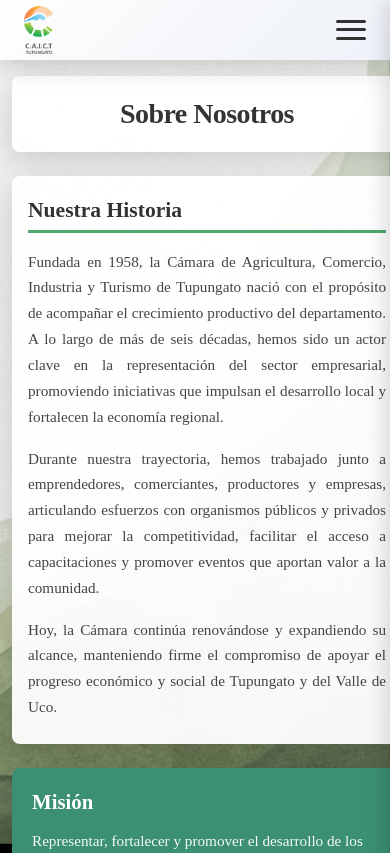
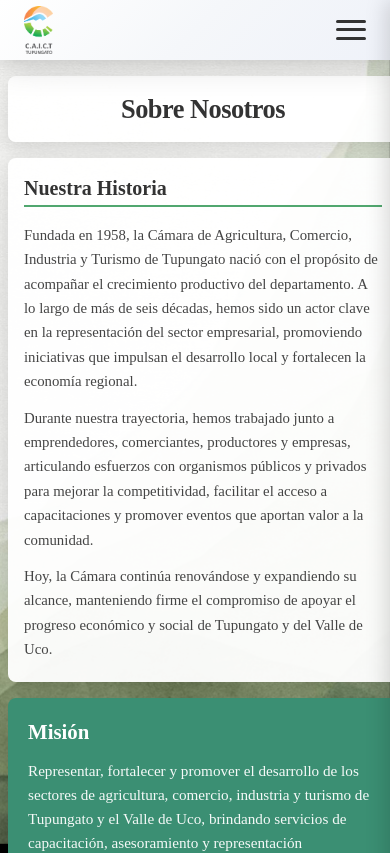
Before and after one commit to briobartech/CCprograma, a React (Vite) app: page /CCprograma/about in a window 390 px wide. Shown: the top 853 px of the page. Built offline with nearby package versions, Linux system fonts and the light colour scheme.

Commit message:
fix: optimize About page responsive design for mobile 375x667

```diff
--- a/src/pages/About.jsx
+++ b/src/pages/About.jsx
@@ -123,11 +123,15 @@ const AboutStyled = styled.div`
   min-height: calc(100vh - 60px);
 
   @media (max-width: 768px) {
-    padding: 1.5rem 1rem;
+    padding: 1.5rem 0.75rem;
   }
 
   @media (max-width: 480px) {
-    padding: 1rem 0.75rem;
+    padding: 1rem 0.5rem;
+  }
+
+  @media (max-width: 375px) {
+    padding: 0.75rem 0.5rem;
   }
 `
 
@@ -139,11 +143,15 @@ const Container = styled.div`
   gap: 3rem;
 
   @media (max-width: 768px) {
-    gap: 2rem;
+    gap: 1.5rem;
   }
 
   @media (max-width: 480px) {
-    gap: 1.5rem;
+    gap: 1rem;
+  }
+
+  @media (max-width: 375px) {
+    gap: 0.75rem;
   }
 `
 
@@ -154,17 +162,18 @@ const Section = styled.section`
   box-shadow: 0 10px 30px rgba(0, 0, 0, 0.15);
 
   @media (max-width: 768px) {
-    padding: 2rem;
+    padding: 1.5rem 1.25rem;
     border-radius: 10px;
   }
 
   @media (max-width: 480px) {
-    padding: 1.5rem 1rem;
+    padding: 1.25rem 1rem;
     border-radius: 8px;
+    box-shadow: 0 6px 20px rgba(0, 0, 0, 0.12);
   }
 
   @media (max-width: 375px) {
-    padding: 1.25rem 0.75rem;
+    padding: 1rem 0.75rem;
   }
 `
 
@@ -176,8 +185,16 @@ const Title = styled.h1`
   font-weight: 700;
   letter-spacing: -0.02em;
 
+  @media (max-width: 768px) {
+    font-size: 1.85rem;
+  }
+
   @media (max-width: 480px) {
-    font-size: 1.75rem;
+    font-size: 1.65rem;
+  }
+
+  @media (max-width: 375px) {
+    font-size: 1.5rem;
   }
 `
 
@@ -189,13 +206,20 @@ const SectionTitle = styled.h2`
   border-bottom: 3px solid #51a76fff;
   padding-bottom: 0.5rem;
 
+  @media (max-width: 768px) {
+    font-size: 1.4rem;
+    margin-bottom: 1.25rem;
+  }
+
   @media (max-width: 480px) {
-    font-size: 1.35rem;
+    font-size: 1.25rem;
     margin-bottom: 1rem;
+    border-bottom-width: 2px;
+    padding-bottom: 0.4rem;
   }
 
   @media (max-width: 375px) {
-    font-size: 1.25rem;
+    font-size: 1.15rem;
   }
 `
 
@@ -204,19 +228,26 @@ const Text = styled.p`
   line-height: 1.8;
   color: #444;
   margin: 0 0 1rem 0;
-  text-align: justify;
+  text-align: left;
 
   &:last-child {
     margin-bottom: 0;
   }
 
-  @media (max-width: 480px) {
-    font-size: 0.95rem;
+  @media (max-width: 768px) {
+    font-size: 1rem;
     line-height: 1.7;
   }
 
+  @media (max-width: 480px) {
+    font-size: 0.925rem;
+    line-height: 1.65;
+    margin-bottom: 0.75rem;
+  }
+
   @media (max-width: 375px) {
-    font-size: 0.9rem;
+    font-size: 0.875rem;
+    line-height: 1.6;
   }
 `
 
```
